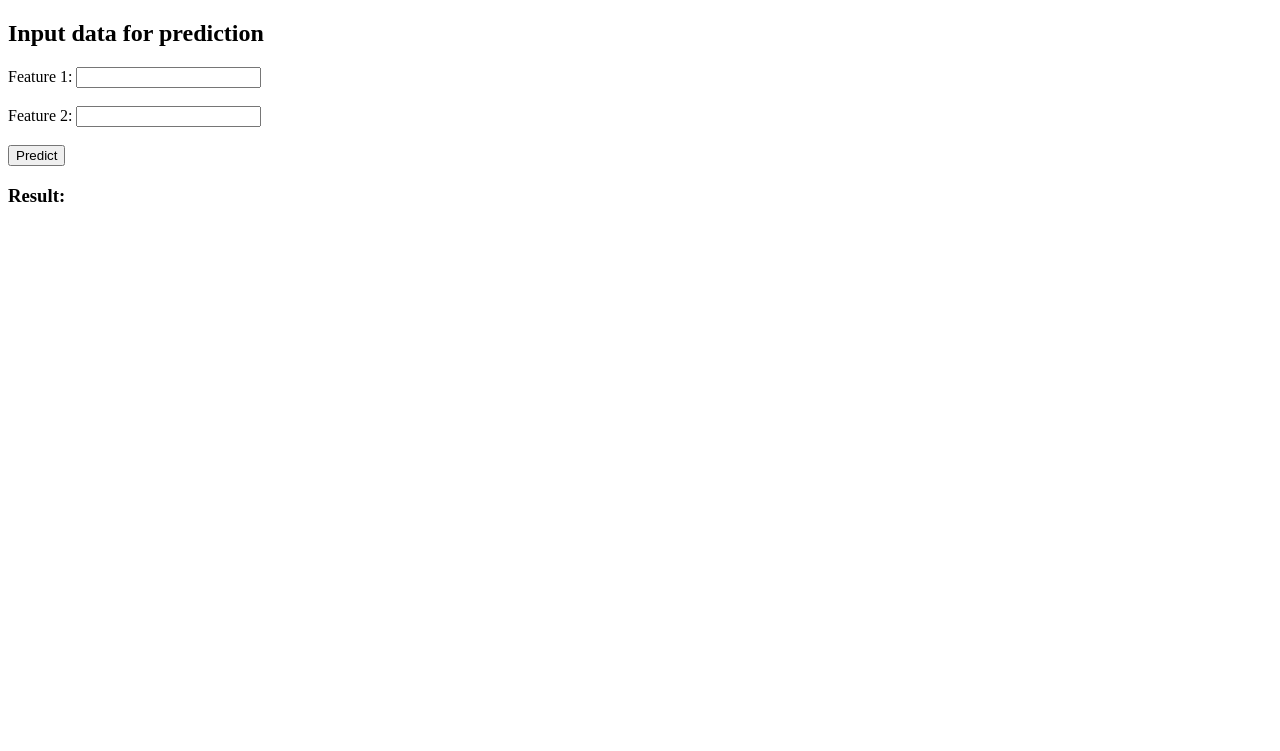
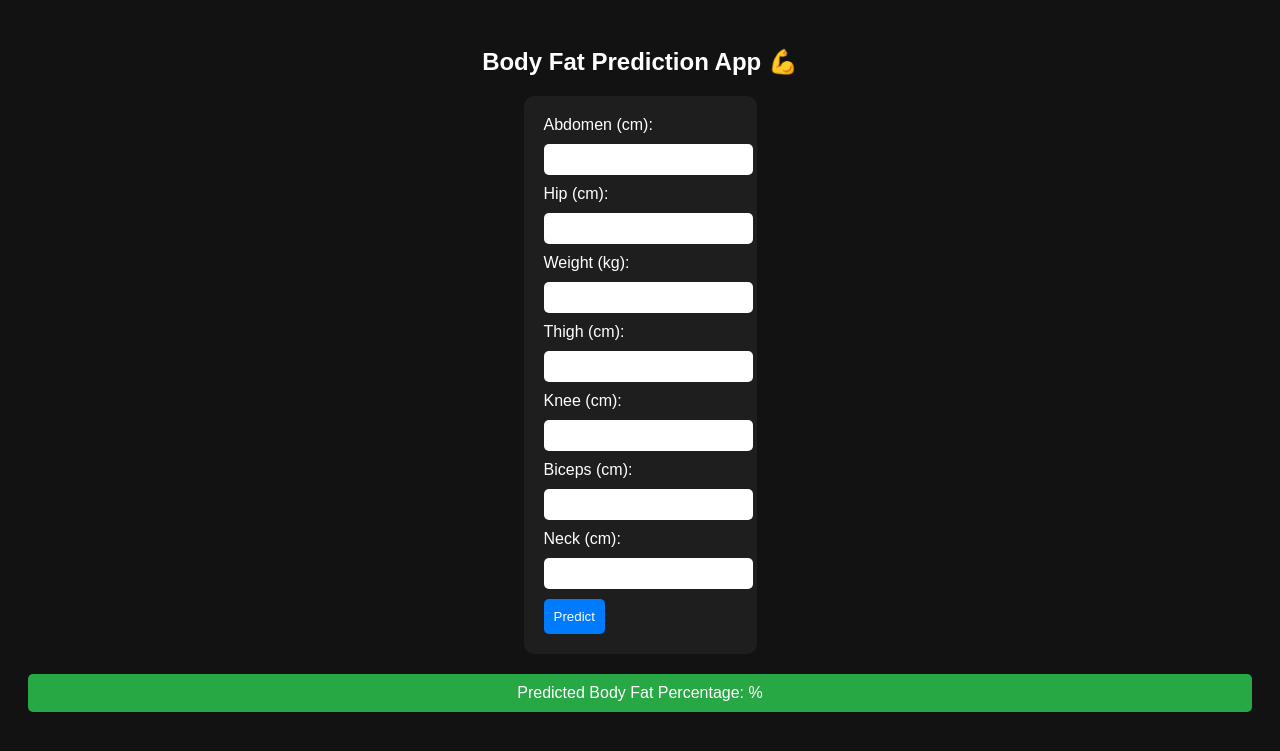
Before and after one commit to tintingong/LeanAI, a FastAPI app: page / in a window 1280 px wide. Shown: the top 751 px of the page. Run offline with FastAPI, Linux system fonts and the light colour scheme.

Commit message:
added front form

```diff
--- a/Project/api/main.py
+++ b/Project/api/main.py
@@ -3,29 +3,50 @@
 import pickle
 import numpy as np
 from pathlib import Path
+from os import getenv
 
 app = FastAPI()
 templates = Jinja2Templates(directory="api/templates")
 
-# Load model
-MODEL_PATH = Path("models/model.pkl")
+MODEL_PATH = Path(getenv("MODEL_PATH", "/app/models/model.pkl"))
+print("MODEL_PATH:", MODEL_PATH)
+
 if MODEL_PATH.exists():
     with open(MODEL_PATH, "rb") as f:
         model = pickle.load(f)
+        print("---------------   Model loaded")
+        print(model)
+        print('MODEL TYPE: ', type(model))
 else:
     model = None
+    print("Model not found or failed to load.")
 
 @app.get("/")
 def form_page(request: Request):
     return templates.TemplateResponse("form.html", {"request": request})
 
 @app.post("/predict/")
-def predict(request: Request, feature1: float = Form(...), feature2: float = Form(...)):
-    if not model:
+def predict(
+    request: Request,
+    abdomen: float = Form(...),
+    hip: float = Form(...),
+    weight: float = Form(...),
+    thigh: float = Form(...),
+    knee: float = Form(...),
+    biceps: float = Form(...),
+    neck: float = Form(...),
+):
+    if model is None:
         return {"error": "Model not found"}
 
-    features = np.array([[feature1, feature2]])
+    # Создаем массив с фичами
+    features = np.array([[abdomen, weight, chest, hip, thigh, knee, biceps, density]])
+
+    # Получаем предсказание
+    print("Input shape:", features.shape)
     prediction = model.predict(features)
+    print("Prediction result:", prediction)
+
     return templates.TemplateResponse("form.html", {
         "request": request,
         "prediction": prediction[0]
--- a/Project/api/templates/form.html
+++ b/Project/api/templates/form.html
@@ -3,22 +3,78 @@
 <head>
     <meta charset="UTF-8">
     <meta name="viewport" content="width=device-width, initial-scale=1.0">
-    <title>LeanAI</title>
+    <title>Body Fat Prediction</title>
+    <style>
+        body {
+            font-family: Arial, sans-serif;
+            background-color: #121212;
+            color: white;
+            text-align: center;
+            padding: 20px;
+        }
+        form {
+            display: inline-block;
+            text-align: left;
+            background: #1e1e1e;
+            padding: 20px;
+            border-radius: 10px;
+        }
+        label, input {
+            display: block;
+            margin-bottom: 10px;
+        }
+        input {
+            width: 100%;
+            padding: 8px;
+            border: none;
+            border-radius: 5px;
+        }
+        button {
+            background-color: #007bff;
+            color: white;
+            padding: 10px;
+            border: none;
+            border-radius: 5px;
+            cursor: pointer;
+        }
+        .result {
+            margin-top: 20px;
+            padding: 10px;
+            background: #28a745;
+            border-radius: 5px;
+        }
+    </style>
 </head>
 <body>
-    <h2>Input data for prediction</h2>
+    <h2>Body Fat Prediction App 💪</h2>
     <form method="post" action="/predict/">
-        <label>Feature 1:</label>
-        <input type="number" step="0.01" name="feature1" required>
-        <br><br>
-        <label>Feature 2:</label>
-        <input type="number" step="0.01" name="feature2" required>
-        <br><br>
+        <label>Abdomen (cm):</label>
+        <input type="number" step="0.01" name="abdomen" required>
+
+        <label>Hip (cm):</label>
+        <input type="number" step="0.01" name="hip" required>
+
+        <label>Weight (kg):</label>
+        <input type="number" step="0.01" name="weight" required>
+
+        <label>Thigh (cm):</label>
+        <input type="number" step="0.01" name="thigh" required>
+
+        <label>Knee (cm):</label>
+        <input type="number" step="0.01" name="knee" required>
+
+        <label>Biceps (cm):</label>
+        <input type="number" step="0.01" name="biceps" required>
+
+        <label>Neck (cm):</label>
+        <input type="number" step="0.01" name="neck" required>
+
+
         <button type="submit">Predict</button>
     </form>
 
     {% if prediction is not none %}
-        <h3>Result: {{ prediction }}</h3>
+        <div class="result">Predicted Body Fat Percentage: {{ prediction }}%</div>
     {% endif %}
 </body>
 </html>
```
Also changed, not shown: Project/docker-compose.yml (+0 -18 lines), Project/requirements.txt (+12 -11 lines), 3 other files.
